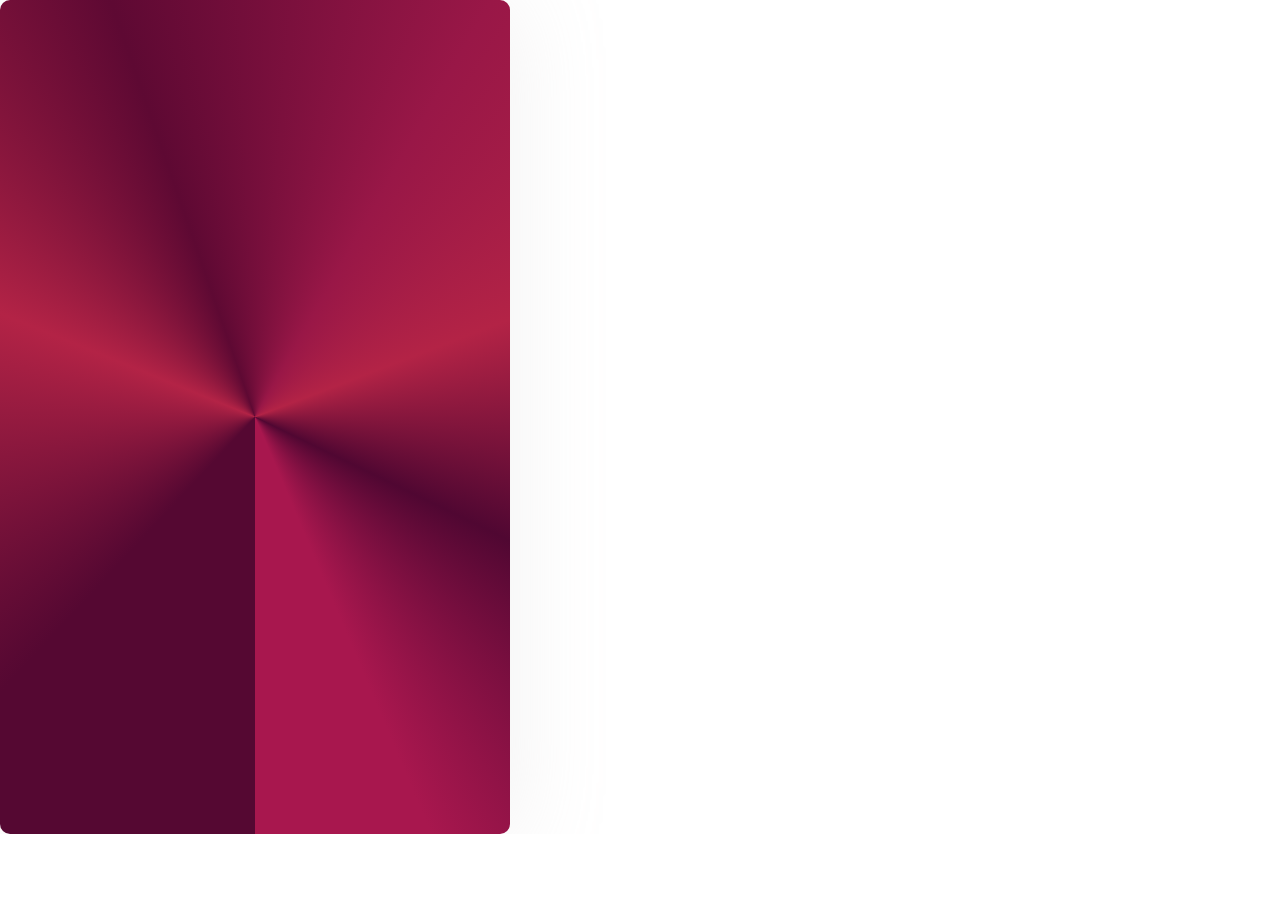
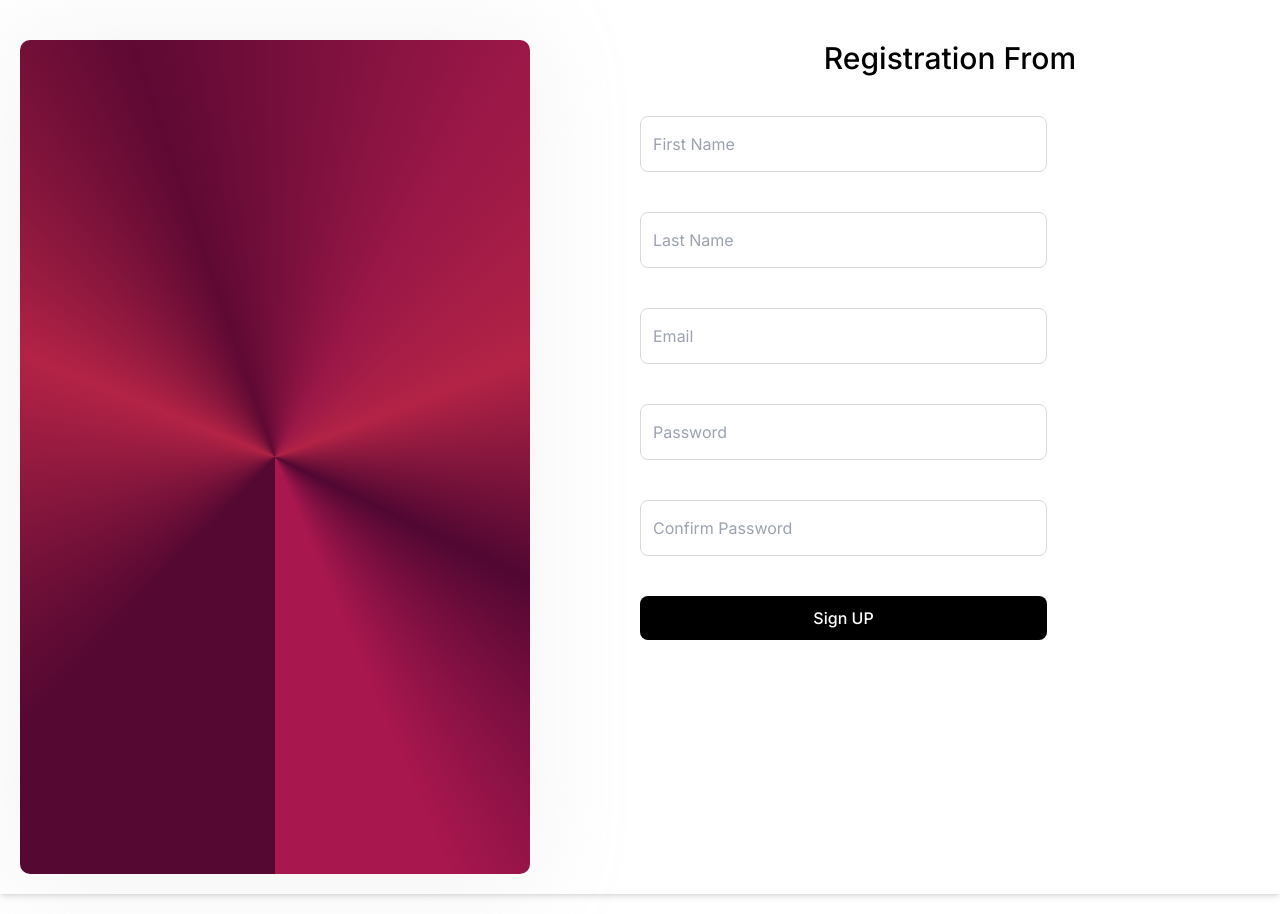
Before and after one commit to Naim-Ahmad/life-saving-blood-donation, a Next.js app: page /register in a window 1280 px wide. Before the commit the page ends 834 px from the top, so only its background shows below. Built offline with nearby package versions, Linux system fonts and the light colour scheme.

Commit message:
complete register page

```diff
--- a/package.json
+++ b/package.json
@@ -9,11 +9,15 @@
     "lint": "next lint"
   },
   "dependencies": {
+    "@hookform/resolvers": "^3.3.4",
     "@reduxjs/toolkit": "^2.0.1",
+    "classnames": "^2.5.1",
     "next": "14.0.4",
     "react": "^18",
     "react-dom": "^18",
-    "react-redux": "^9.0.4"
+    "react-hook-form": "^7.49.3",
+    "react-redux": "^9.0.4",
+    "yup": "^1.3.3"
   },
   "devDependencies": {
     "autoprefixer": "^10.0.1",
--- a/src/app/register/page.js
+++ b/src/app/register/page.js
@@ -1,11 +1,15 @@
-import styles from "./Register.module.css";
+import RegisterForm from "@/components/RegisterForm/RegisterForm";
+import Box from "@/components/shared/gradientBox/Box";
+
 const Register = () => {
   return (
     <section>
-      <div className="max-w-7xl mx-auto flex">
+      <div className="max-w-7xl mx-auto grid place-content-center lg:grid-cols-2 shadow-md my-5 p-5">
         {/* left side  */}
-        <div className={styles.box}></div>
+        <Box />
+
         {/* right side  */}
+        <RegisterForm />
       </div>
     </section>
   );
--- /dev/null
+++ b/src/components/RegisterForm/RegisterForm.js
@@ -0,0 +1,86 @@
+"use client";
+import { useForm } from "react-hook-form";
+import { yupResolver } from "@hookform/resolvers/yup";
+import { userSchema } from "@/utils/registerSchema";
+
+const RegisterForm = () => {
+  const {
+    register,
+    handleSubmit,
+    formState: { errors },
+  } = useForm({ resolver: yupResolver(userSchema) });
+
+  const onSubmit = (data) => data;
+  return (
+    <div>
+      <h2 className="text-center font-medium text-black text-3xl">
+        Registration From{" "}
+      </h2>
+      <form
+        onSubmit={handleSubmit(onSubmit)}
+        className="mt-10 flex flex-col space-y-10"
+      >
+        <div>
+          <input
+            type="text"
+            placeholder="First Name"
+            {...register("firstName", { required: true })}
+            className="w-[407px] h-14 rounded-lg border border-color-gray outline-none px-3"
+          />
+          <p className="text-xs text-red-700">{errors?.firstName?.message}</p>
+        </div>
+        {/*  */}
+        <div>
+          <input
+            type="text"
+            placeholder="Last Name"
+            {...register("lastName", { required: true })}
+            className="w-[407px] h-14 rounded-lg border border-color-gray outline-none px-3"
+          />
+          <p className="text-xs text-red-700">{errors?.lastName?.message}</p>
+        </div>
+        {/*  */}
+        <div>
+          <input
+            type="text"
+            placeholder="Email"
+            {...register("email", { required: true })}
+            className="w-[407px] h-14 rounded-lg border border-color-gray outline-none px-3"
+          />
+          <p className="text-xs text-red-700">{errors?.email?.message}</p>
+        </div>
+        {/*  */}
+
+        <div>
+          <input
+            type="password"
+            placeholder="Password"
+            {...register("password", { required: true })}
+            className="w-[407px] h-14 rounded-lg border border-color-gray outline-none px-3"
+          />
+          <p className="text-xs text-red-700">{errors?.password?.message}</p>
+        </div>
+        <div>
+          <input
+            type="password"
+            placeholder="Confirm Password"
+            {...register("confirmPassword", { required: true })}
+            className="w-[407px] h-14 rounded-lg border border-color-gray outline-none px-3"
+          />
+          <p className="text-xs text-red-700">
+            {errors?.confirmPassword?.message}
+          </p>
+        </div>
+
+        <button
+          type="submit"
+          className="bg-black text-white w-[407px] rounded-lg h-11 text-base font-medium"
+        >
+          Sign UP
+        </button>
+      </form>
+    </div>
+  );
+};
+
+export default RegisterForm;
--- /dev/null
+++ b/src/components/shared/gradientBox/Box.js
@@ -0,0 +1,7 @@
+import styles from "./Box.module.css";
+
+const Box = () => {
+  return <div className={`${styles.box} max-md:hidden`}></div>;
+};
+
+export default Box;
--- /dev/null
+++ b/src/components/shared/gradientBox/Box.module.css
@@ -0,0 +1,8 @@
+.box {
+    width: 510px;
+    height: 834px;
+    flex-shrink: 0;
+    border-radius: 10px;
+    background: conic-gradient(from 180deg at 50% 50%, #550832 42.74986267089844deg, #B32346 112.12486624717712deg, #5E0933 160.87486267089844deg, #991747 209.6248698234558deg, #B32346 248.9998698234558deg, #500732 295.87486267089844deg, #A8174E 337.12485551834106deg);
+    box-shadow: 0px 4px 90px 2px rgba(209, 205, 205, 0.25);
+}
--- /dev/null
+++ b/src/utils/registerSchema.js
@@ -0,0 +1,25 @@
+
+import { string, object,ref } from "yup";
+
+const getCharacterValidationError = (str) => {
+  return `Your password must have at least 1 ${str} character`;
+};
+
+export let userSchema = object({
+  email: string().email().required(),
+  firstName: string().required(),
+  lastName: string().required(),
+  password: string()
+    .required("Please enter a password")
+    .min(8, "Password must have at least 8 characters")
+    .matches(/[0-9]/, getCharacterValidationError("digit"))
+    .matches(/[a-z]/, getCharacterValidationError("lowercase"))
+    .matches(/[A-Z]/, getCharacterValidationError("uppercase"))
+    .matches(
+      /[!@#$%^&*()_+{}[\]:;<>,.?~]/,
+      getCharacterValidationError("special")
+    ),
+  confirmPassword: string()
+    .required("Please re-type your password")
+    .oneOf([ref("password")], "Passwords does not match"),
+});
--- a/tailwind.config.js
+++ b/tailwind.config.js
@@ -1,18 +1,21 @@
 /** @type {import('tailwindcss').Config} */
 module.exports = {
   content: [
-    './src/pages/**/*.{js,ts,jsx,tsx,mdx}',
-    './src/components/**/*.{js,ts,jsx,tsx,mdx}',
-    './src/app/**/*.{js,ts,jsx,tsx,mdx}',
+    "./src/pages/**/*.{js,ts,jsx,tsx,mdx}",
+    "./src/components/**/*.{js,ts,jsx,tsx,mdx}",
+    "./src/app/**/*.{js,ts,jsx,tsx,mdx}",
   ],
   theme: {
     extend: {
       backgroundImage: {
-        'gradient-radial': 'radial-gradient(var(--tw-gradient-stops))',
-        'gradient-conic':
-          'conic-gradient(from 180deg at 50% 50%, var(--tw-gradient-stops))',
+        "gradient-radial": "radial-gradient(var(--tw-gradient-stops))",
+        "gradient-conic":
+          "conic-gradient(from 180deg at 50% 50%, var(--tw-gradient-stops))",
+      },
+      colors: {
+        "color-gray": "#DADADA",
       },
     },
   },
   plugins: [],
-}
+};
```
Also changed, not shown: 1 other file (tests, documents, lock files or other folders).
